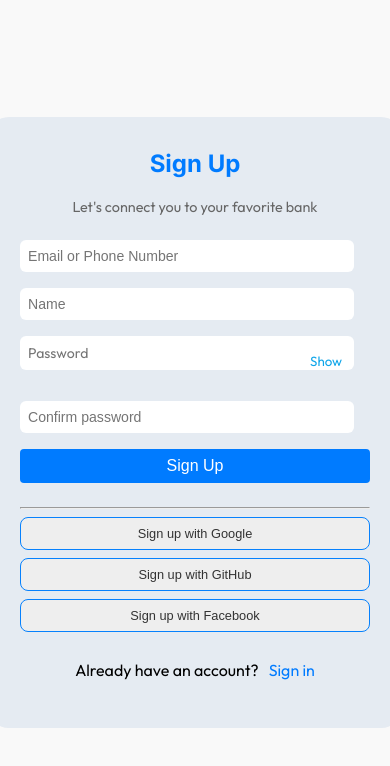
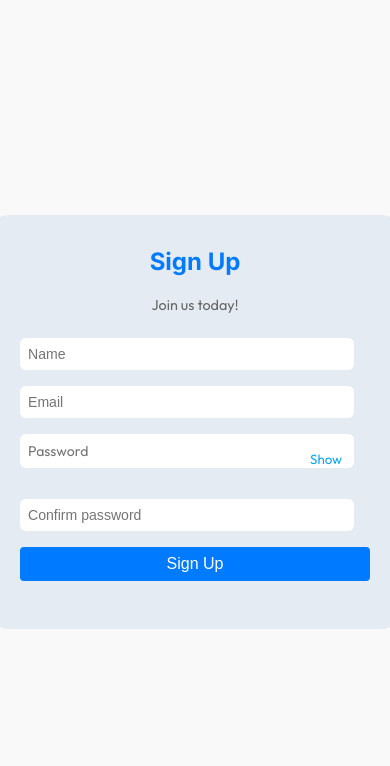
Before and after one commit to badkoala101/prime-connect, a React (Create React App) app: page /signup in a window 390 px wide. Shown: the top 766 px of the page. Built offline with nearby package versions, Linux system fonts and the light colour scheme.

Commit message:
minimal sign up implementation fixed error Unprocessable Content error was Incorrect Key Name: The frontend code used email_or_phone as the key in the POST request, but the Laravel controller expects email as the key

```diff
--- a/src/components/user/signup/Signup.js
+++ b/src/components/user/signup/Signup.js
@@ -4,39 +4,26 @@ import Title from '../title/Title';
 
 const Signup = () => {
   const [showPassword, setShowPassword] = useState(false);
-  const [emailOrPhone, setEmailOrPhone] = useState('');
   const [name, setName] = useState('');
+  const [email, setEmail] = useState('');
   const [password, setPassword] = useState('');
   const [confirmPassword, setConfirmPassword] = useState('');
   const [message, setMessage] = useState('');
 
-  const [passwordStrength, setPasswordStrength] = useState({
-    capitalLetter: false,
-    numberOrSymbol: false,
-    minLength: false,
-  });
-
   const toggleShowPassword = () => {
     setShowPassword(!showPassword);
-  };
-
-  const handleEmailOrPhoneChange = (e) => {
-    setEmailOrPhone(e.target.value);
   };
 
   const handleNameChange = (e) => {
     setName(e.target.value);
   };
 
+  const handleEmailChange = (e) => {
+    setEmail(e.target.value);
+  };
+
   const handlePasswordChange = (e) => {
-    const value = e.target.value;
-    setPassword(value);
-
-    setPasswordStrength({
-      capitalLetter: /[A-Z]/.test(value),
-      numberOrSymbol: /[0-9!@#$%^&*]/.test(value),
-      minLength: value.length >= 8,
-    });
+    setPassword(e.target.value);
   };
 
   const handleConfirmPasswordChange = (e) => {
@@ -57,15 +44,15 @@ const Signup = () => {
         'Content-Type': 'application/json',
       },
       body: JSON.stringify({
-        email_or_phone: emailOrPhone,
         name,
+        email,
         password,
       }),
     })
       .then(response => response.json())
       .then(data => {
         if (data.errors) {
-          setMessage(`Registration failed: ${data.errors.email_or_phone ? data.errors.email_or_phone[0] : ''}`);
+          setMessage(`Registration failed: ${Object.values(data.errors).join(', ')}`);
         } else {
           setMessage('Registration successful!');
         }
@@ -79,22 +66,22 @@ const Signup = () => {
   return (
     <div className='container'>
       <div className='sign-up-form Content'>
-        <Title title='Sign Up' description="Let's connect you to your favorite bank "/>
+        <Title title='Sign Up' description="Join us today!" />
         <form onSubmit={handleSubmit}>
-          <input
-            type="text"
-            name="email_or_phone"
-            placeholder="Email or Phone Number"
-            value={emailOrPhone}
-            onChange={handleEmailOrPhoneChange}
-            required
-          />
           <input
             type="text"
             name="name"
             placeholder="Name"
             value={name}
             onChange={handleNameChange}
+            required
+          />
+          <input
+            type="email"
+            name="email"
+            placeholder="Email"
+            value={email}
+            onChange={handleEmailChange}
             required
           />
           <div className="input-group">
@@ -110,18 +97,6 @@ const Signup = () => {
               {showPassword ? 'Hide' : 'Show'}
             </button>
           </div>
-          {password && (
-            <div className="password-strength">
-              <p className={passwordStrength.minLength && passwordStrength.capitalLetter && passwordStrength.numberOrSymbol ? "valid" : "invalid"}>
-                Password strength: {passwordStrength.minLength && passwordStrength.capitalLetter && passwordStrength.numberOrSymbol ? 'strong' : 'weak'}
-              </p>
-              <ul>
-                <li className={passwordStrength.capitalLetter ? 'valid' : 'invalid'}>At least one capital letter</li>
-                <li className={passwordStrength.numberOrSymbol ? 'valid' : 'invalid'}>Contains a number or symbol (e.g., #, &, !, ?)</li>
-                <li className={passwordStrength.minLength ? 'valid' : 'invalid'}>At least 8 characters</li>
-              </ul>
-            </div>
-          )}
           <input
             type="password"
             name="confirmPassword"
@@ -133,11 +108,6 @@ const Signup = () => {
           <button type="submit">Sign Up</button>
           {message && <p>{message}</p>}
         </form>
-        <hr />
-        <button className="social-signup">Sign up with Google</button>
-        <button className="social-signup">Sign up with GitHub</button>
-        <button className="social-signup">Sign up with Facebook</button>
-        <p className='backlink'>Already have an account? <a href="/signin">Sign in</a></p>
       </div>
     </div>
   );
```
